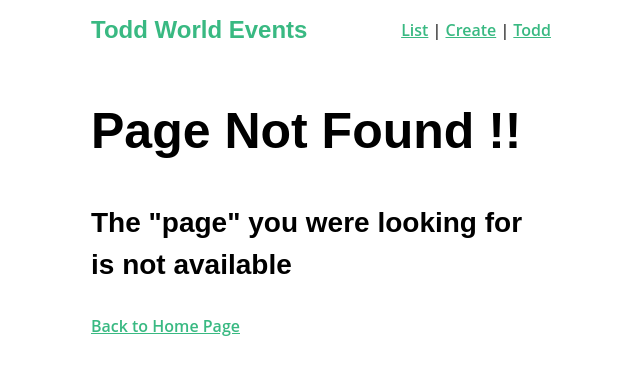
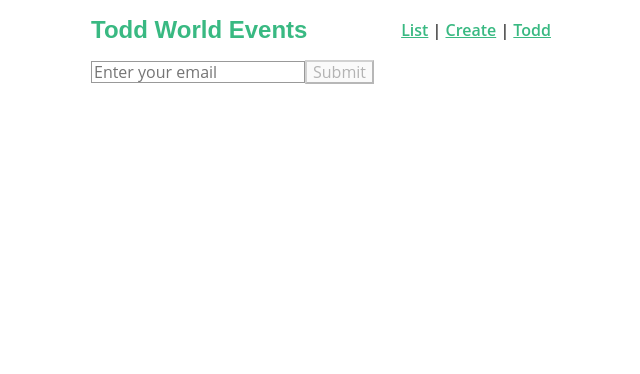
Before and after one commit to stlsmiths/vue-real-world, a Vue app: page /example in a window 1280 px wide. Before the commit this address led to /404. Shown: the top 374 px of the page, without its empty margins (319-959 px from the left). Built offline with nearby package versions, Linux system fonts and the light colour scheme.

Commit message:
padink - problems with vuelidation on EventCreate

```diff
--- a/package.json
+++ b/package.json
@@ -3,7 +3,7 @@
   "version": "0.1.0",
   "private": true,
   "scripts": {
-    "start" : " json-server --watch db.json & vue-cli-service serve",
+    "start": " json-server --watch db.json & vue-cli-service serve",
     "serve": "vue-cli-service serve",
     "build": "vue-cli-service build",
     "test:unit": "vue-cli-service test:unit",
@@ -20,6 +20,7 @@
     "vue": "^2.6.11",
     "vue-router": "^3.2.0",
     "vuejs-datepicker": "^1.6.2",
+    "vuelidate": "^0.7.5",
     "vuex": "^3.4.0"
   },
   "devDependencies": {
--- a/src/components/BaseSelect.vue
+++ b/src/components/BaseSelect.vue
@@ -4,6 +4,7 @@
     <select
         :value="value"
         @change="updateValue"
+        v-on="$listeners"
         v-bind="$attrs">
       <option
           v-for="option in options"
@@ -18,6 +19,7 @@
 
 <script>
 export default {
+  inheritAttrs: false,
   props: {
     label: {
       type: String,
--- a/src/router.js
+++ b/src/router.js
@@ -11,6 +11,7 @@ import EventCreate from './views/EventCreate.vue'
 import User from './views/User.vue'
 import NotFound from './components/NotFound.vue'
 import NetworkIssue from "./components/NetworkIssue";
+import Example from "@/views/Example";
 
 Vue.use(VueRouter)
 
@@ -69,6 +70,11 @@ const router = new VueRouter({
             props: true
         },
         {
+            path: '/example',
+            component: Example
+        },
+
+        {
             path: '/404',
             name: '404',
             component: NotFound,
--- a/src/views/EventCreate.vue
+++ b/src/views/EventCreate.vue
@@ -8,6 +8,18 @@
           v-model="event.category"
           class="field"
       />
+
+<!--
+      <template v-if="$v.event.category.$error">
+        <p v-if="!$v.event.category.required" class="errorMessage">Category is required.</p>
+      </template>
+-->
+
+<!--
+      <template v-if="$v.event.category.$error">
+        <p v-if="!$v.event.category.required">Please select a category!</p>
+      </template>
+-->
 
       <h3>Name & describe your event</h3>
       <BaseInput v-model="event.title"
@@ -60,17 +72,10 @@
 <script>
   import Datepicker from 'vuejs-datepicker'
   import NProgress from 'nprogress'
-  import BaseIcon from "@/components/BaseIcon";
-  import BaseInput from "@/components/BaseInput";
-  import BaseSelect from "@/components/BaseSelect";
-  import BaseButton from "@/components/BaseButton";
+  import { required } from 'vuelidate'
 
   export default {
     components: {
-      BaseSelect,
-      BaseInput,
-      BaseButton,
-      // BaseIcon,
       Datepicker
     },
     data() {
@@ -79,16 +84,23 @@
         times.push(i + ':00')
       }
       return {
-        event: this.createFreshEvent(),
         times,
         categories: this.$store.state.categories,
+        event: this.createFreshEvent()
       }
     },
-/*
-    computed: mapState({
-      event: state => state.event.event
-    }),
-*/
+
+    validations: {
+      event: {
+        category: { required },
+        title: { required },
+        description: { required },
+        location: { required },
+        date: { required },
+        time: { required }
+      }
+    },
+
     methods: {
       createEvent() {
         NProgress.start()
--- /dev/null
+++ b/src/views/Example.vue
@@ -0,0 +1,47 @@
+<template>
+  <form @submit.prevent="submit">
+    <input type="email"
+           placeholder="Enter your email"
+           v-model="email"
+           :class="{ error: $v.email.$error}"
+           @blur="$v.email.$touch()"
+    >
+    <div v-if="$v.email.$error">
+      <p v-if="!$v.email.email" class="errorMessage">Please enter a valid email</p>
+      <p v-if="!$v.email.required" class="errorMessage">an email is required</p>
+    </div>
+    <button
+        type="submit"
+        :disabled="$v.$invalid"
+    >Submit</button>
+    <p v-if="$v.$anyError" class="errorMessage">Please complete all fields!</p>
+  </form>
+</template>
+
+<script>
+import { email, required } from 'vuelidate/lib/validators'
+export default {
+  data() {
+    return {
+      email: null
+    }
+  },
+  validations: {
+    email: {
+      required, email
+    }
+  },
+  methods: {
+    submit() {
+      this.$v.$touch()
+      if ( !this.$v.$invalid ) {
+        console.log('form email is', this.email )
+      }
+    }
+  },
+}
+</script>
+
+<style scoped>
+
+</style>
```
Also changed, not shown: src/main.js (+5 -3 lines), 2 other files (tests, documents, lock files or other folders).
